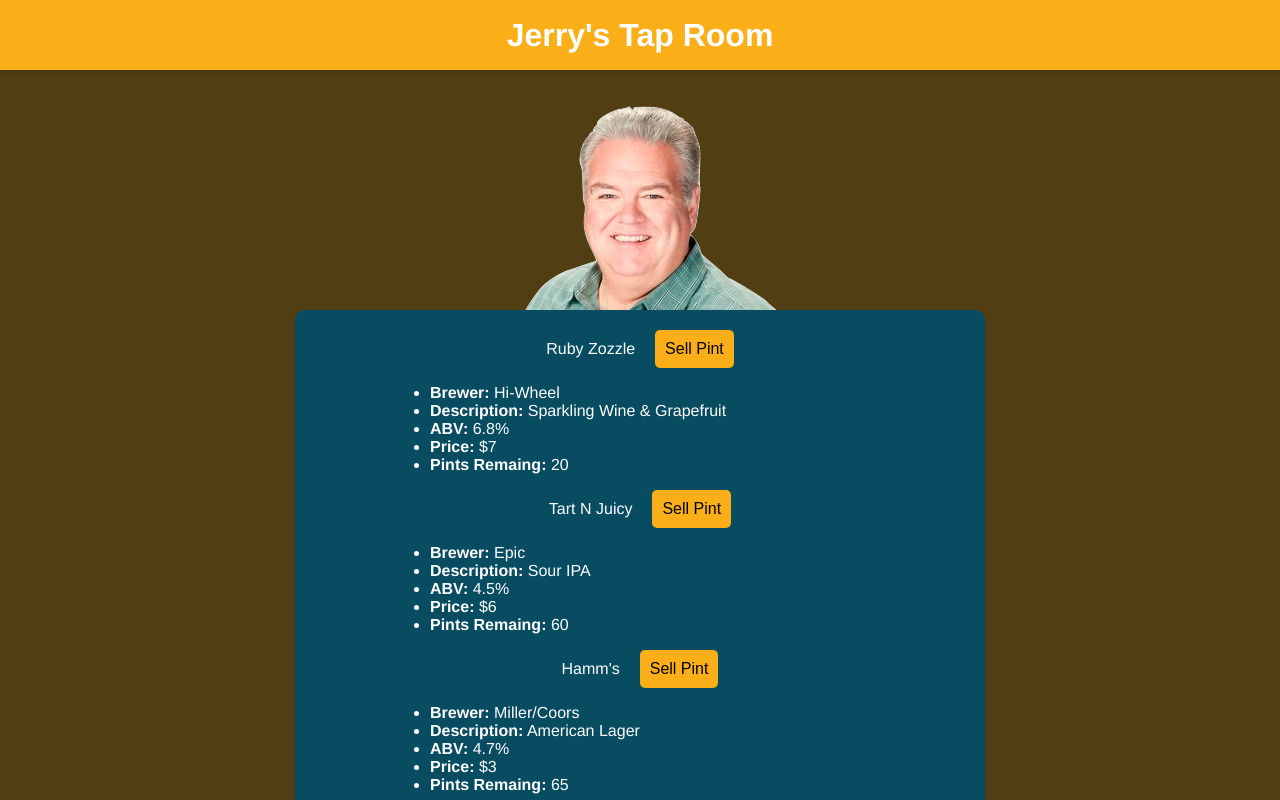
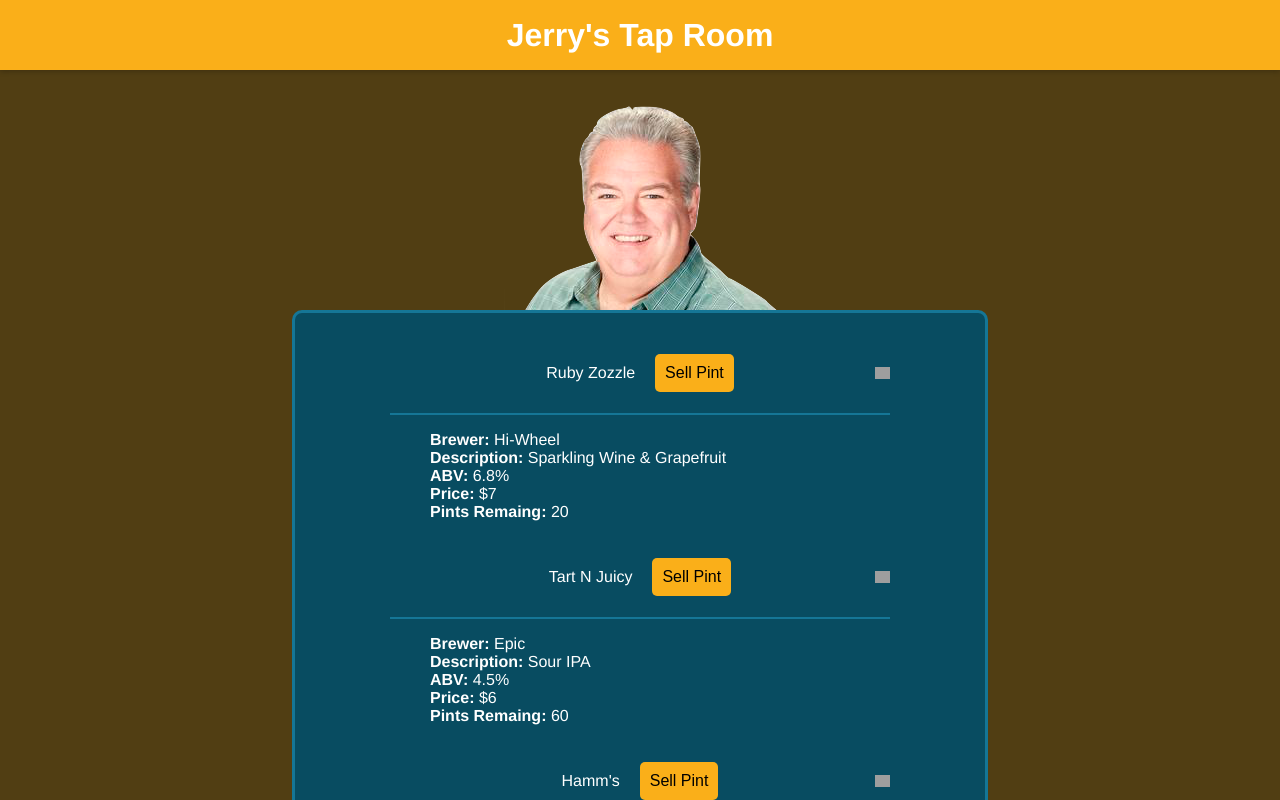
Before and after one commit to bobbymart1n/react-taproom, a React app: page /#/ in a window 1280 px wide. Shown: the top 800 px of the page. Built offline with nearby package versions, Linux system fonts and the light colour scheme; grey boxes are pictures that could not be loaded.

Commit message:
Add more style to keg list

```diff
--- a/src/components/KegList/KegList.css
+++ b/src/components/KegList/KegList.css
@@ -6,6 +6,7 @@
   margin-top: 240px;
   padding: 20px;
   border-radius: 10px;
+  border: 3px solid #157696;
   position: relative;
   z-index: 1;
   display: flex;
--- a/src/components/KegList/KegListItem/KegListItem.css
+++ b/src/components/KegList/KegListItem/KegListItem.css
@@ -5,6 +5,17 @@
   display: flex;
   align-items: center;
   justify-content: center;
+  height: 80px;
+  border-bottom: 2px solid #157696;
+  position: relative;
+}
+.kegName img {
+  width: 15px;
+  position: absolute;
+  right: 0;
+}
+.kegListItem ul {
+  list-style: none;
 }
 .kegListItem ul li {
   font-weight: 100;
--- a/src/components/KegList/KegListItem/KegListItem.jsx
+++ b/src/components/KegList/KegListItem/KegListItem.jsx
@@ -2,11 +2,12 @@ import React from 'react';
 import PropTypes from 'prop-types';
 import styles from './KegListItem.css';
 import SellKegButton from './../SellKegButton/SellKegButton';
+import arrow from './../../../images/angle-down-solid.svg';
 
 function KegListItem(props) {
   return (
     <div className={styles.kegListItem}>
-      <div className={styles.kegName}>{props.name}<span><SellKegButton/></span></div>
+      <div className={styles.kegName}>{props.name}<span><SellKegButton/></span><img src={arrow} /></div>
       <ul>
         <li><span>Brewer:</span> {props.brewer}</li>
         <li><span>Description:</span> {props.description}</li>
```
